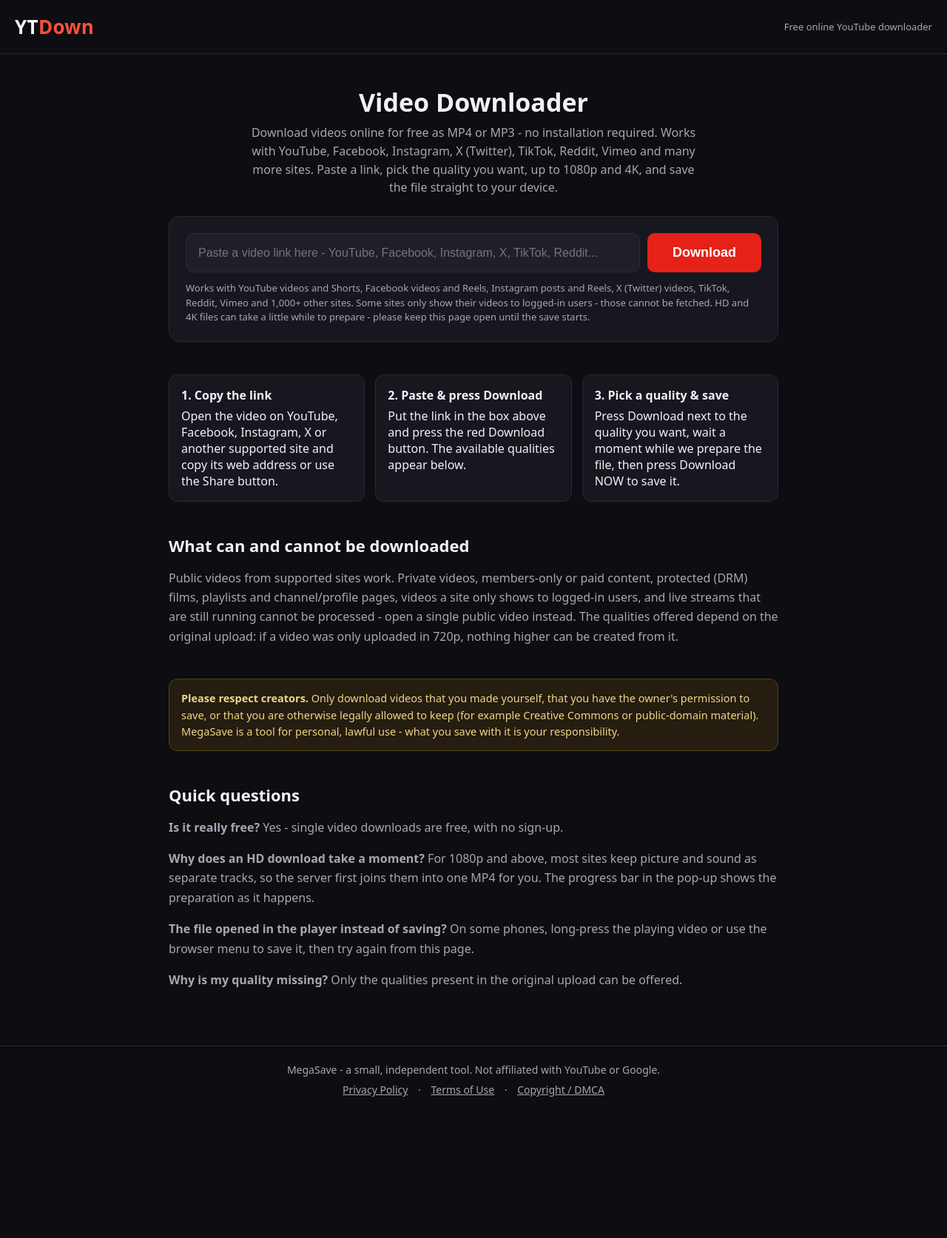
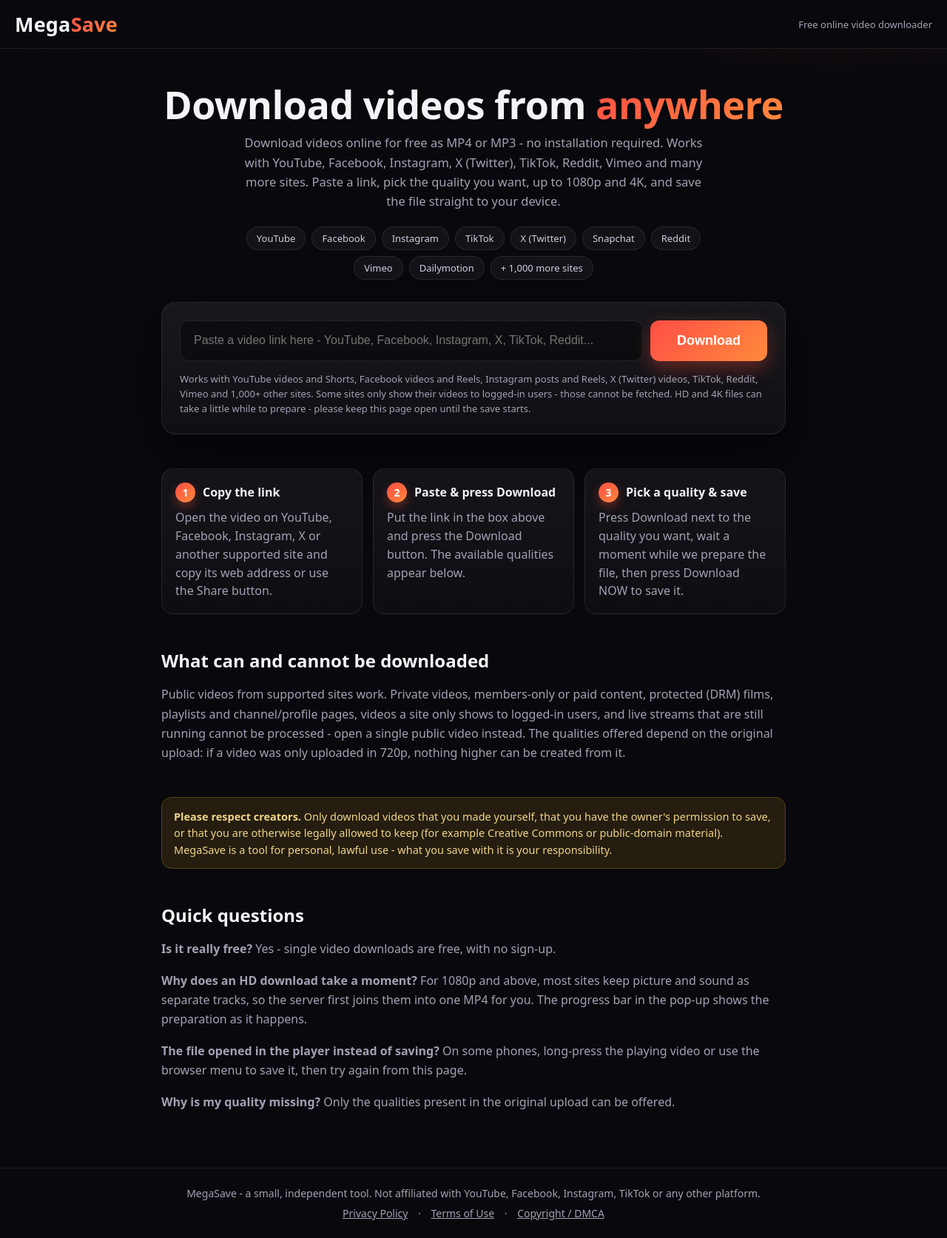
Before and after one commit to agentmobee-beep/ytdown, a Flask app: page / in a window 1280 px wide. Shown: the whole page at 74% size. Before the commit the page ends 1482 px from the top, so only its background shows below. Run offline with Flask 3, Linux system fonts and the light colour scheme; some libraries are stand-ins or nearby versions.

Commit message:
Modern redesign + fix header logo to MegaSave

```diff
--- a/templates/_legal_base.html
+++ b/templates/_legal_base.html
@@ -17,7 +17,7 @@
 </style>
 </head>
 <body>
-<header><div class="logo">YT<span>Down</span></div></header>
+<header><div class="logo">Mega<span>Save</span></div></header>
 <main>
 {% block body %}{% endblock %}
 </main>
--- a/templates/index.html
+++ b/templates/index.html
@@ -11,84 +11,105 @@
      Approval is NOT automatic - see README-DEPLOY.md.
      ================================================================ -->
 <style>
-  :root { --bg:#0d0d12; --panel:#17171f; --panel2:#1f1f2a; --text:#f2f2f5; --muted:#a7a7b5; --accent:#e62117; --accent2:#ff5138; --line:#2a2a38; --green:#3fae5a; }
+  :root { --bg:#08080d; --panel:#12121c; --panel2:#1b1b28; --text:#f4f4f8; --muted:#a2a2b4; --accent:#e62117; --accent2:#ff5138; --line:rgba(255,255,255,.09); --green:#3fae5a; --grad:linear-gradient(135deg,#ff4e45,#ff8a3c); }
   * { box-sizing:border-box; }
-  body { margin:0; font-family:system-ui,-apple-system,"Segoe UI",Roboto,Arial,sans-serif; background:var(--bg); color:var(--text); }
-  header { padding:18px 20px; display:flex; align-items:center; gap:10px; border-bottom:1px solid var(--line); }
-  .logo { font-size:26px; font-weight:800; letter-spacing:.3px; }
-  .logo span { color:var(--accent2); }
+  body { margin:0; font-family:system-ui,-apple-system,"Segoe UI",Roboto,Arial,sans-serif; color:var(--text);
+    background:
+      radial-gradient(900px 480px at 88% -10%, rgba(255,81,56,.16), transparent 60%),
+      radial-gradient(820px 460px at 6% -12%, rgba(96,84,255,.15), transparent 60%),
+      var(--bg); }
+  header { position:sticky; top:0; z-index:40; padding:14px 20px; display:flex; align-items:center; gap:10px;
+    background:rgba(8,8,13,.78); backdrop-filter:blur(12px); -webkit-backdrop-filter:blur(12px); border-bottom:1px solid var(--line); }
+  .logo { font-size:27px; font-weight:800; letter-spacing:.2px; }
+  .logo span, .grad { background:var(--grad); -webkit-background-clip:text; background-clip:text; color:transparent; }
   header .tag { color:var(--muted); font-size:13px; margin-left:auto; }
-  main { max-width:860px; margin:0 auto; padding:34px 18px 60px; }
-  h1 { font-size:34px; text-align:center; margin:8px 0 6px; }
-  .sub { text-align:center; color:var(--muted); margin:0 auto 26px; max-width:620px; line-height:1.55; }
-  .box { background:var(--panel); border:1px solid var(--line); border-radius:14px; padding:22px; }
+  main { max-width:880px; margin:0 auto; padding:40px 18px 60px; }
+  h1 { font-size:clamp(34px,6.5vw,52px); font-weight:800; letter-spacing:-.5px; text-align:center; margin:6px 0 10px; line-height:1.12; }
+  .sub { text-align:center; color:var(--muted); margin:0 auto; max-width:640px; line-height:1.6; font-size:16.5px; }
+  .chips { display:flex; flex-wrap:wrap; gap:8px; justify-content:center; margin:20px auto 30px; max-width:660px; }
+  .chip { padding:6px 13px; border:1px solid var(--line); border-radius:999px; background:rgba(255,255,255,.045); font-size:13px; color:#cfcfe0; white-space:nowrap; }
+  .box { background:linear-gradient(180deg,rgba(255,255,255,.065),rgba(255,255,255,.03)); border:1px solid var(--line); border-radius:20px; padding:24px; box-shadow:0 24px 55px rgba(0,0,0,.45); animation:fadeUp .5s ease both; }
+  @keyframes fadeUp { from { opacity:0; transform:translateY(10px); } to { opacity:1; transform:none; } }
   form.main { display:flex; gap:10px; flex-wrap:wrap; }
   .urlwrap { flex:1 1 320px; position:relative; display:flex; }
-  input[type=url] { flex:1; padding:16px 40px 16px 16px; font-size:16px; border-radius:10px; border:1px solid var(--line); background:var(--panel2); color:var(--text); width:100%; }
+  input[type=url] { flex:1; padding:17px 44px 17px 18px; font-size:16px; border-radius:12px; border:1px solid var(--line); background:rgba(0,0,0,.35); color:var(--text); width:100%; transition:border-color .2s, box-shadow .2s; }
+  input[type=url]:focus { outline:none; border-color:var(--accent2); box-shadow:0 0 0 3px rgba(255,81,56,.25); }
   #clearbtn { position:absolute; right:8px; top:50%; transform:translateY(-50%); border:0; background:transparent; color:var(--muted); font-size:20px; cursor:pointer; padding:4px 8px; display:none; }
-  button.download { padding:16px 34px; font-size:18px; font-weight:700; border:0; border-radius:10px; background:var(--accent); color:#fff; cursor:pointer; }
-  button.download:hover { background:var(--accent2); }
-  button.download:disabled { opacity:.55; cursor:wait; }
-  .hint { color:var(--muted); font-size:13px; margin-top:12px; line-height:1.5; }
+  button.download { padding:17px 36px; font-size:18px; font-weight:700; border:0; border-radius:12px; background:var(--grad); color:#fff; cursor:pointer; box-shadow:0 10px 26px rgba(255,81,56,.35); transition:transform .15s, box-shadow .15s; }
+  button.download:hover { transform:translateY(-1px); box-shadow:0 14px 32px rgba(255,81,56,.45); }
+  button.download:disabled { opacity:.55; cursor:wait; transform:none; }
+  .hint { color:var(--muted); font-size:13px; margin-top:14px; line-height:1.55; }
   #status { margin-top:16px; font-size:15px; display:none; }
   #status.error { color:#ff8a7a; }
   #status.ok { color:#8be08b; }
   .dots::after { content:''; animation:dots 1.2s steps(4) infinite; }
   @keyframes dots { 0% { content:''; } 25% { content:'.'; } 50% { content:'..'; } 75% { content:'...'; } }
-  #result { display:none; margin-top:22px; background:var(--panel); border:1px solid var(--line); border-radius:14px; padding:18px; }
+  #result { display:none; margin-top:24px; background:linear-gradient(180deg,rgba(255,255,255,.065),rgba(255,255,255,.03)); border:1px solid var(--line); border-radius:20px; padding:22px; box-shadow:0 24px 55px rgba(0,0,0,.45); }
   #result .row { display:flex; gap:16px; flex-wrap:wrap; }
-  #result img { width:240px; max-width:100%; border-radius:10px; align-self:flex-start; }
-  #result h2 { font-size:19px; margin:2px 0 6px; line-height:1.35; }
+  #result img { width:240px; max-width:100%; border-radius:14px; align-self:flex-start; box-shadow:0 10px 28px rgba(0,0,0,.5); }
+  #result h2 { font-size:20px; margin:2px 0 6px; line-height:1.35; }
   .meta { color:var(--muted); font-size:14px; }
-  .secttl { font-size:17px; font-weight:700; margin:22px 0 4px; }
-  .optrow { display:flex; align-items:center; gap:10px; padding:11px 2px; border-bottom:1px solid var(--line); }
+  .secttl { font-size:18px; font-weight:700; margin:26px 0 6px; }
+  .optrow { display:flex; align-items:center; gap:10px; padding:12px 8px; border-bottom:1px solid var(--line); border-radius:10px; transition:background .15s; }
+  .optrow:hover { background:rgba(255,255,255,.045); }
   .optrow .q { flex:1; font-size:15.5px; font-weight:600; display:flex; align-items:center; gap:6px; flex-wrap:wrap; }
-  .badge { background:#123324; color:#7ddb9a; border:1px solid #1e4d33; font-size:11px; font-weight:700; padding:2px 6px; border-radius:5px; text-transform:lowercase; }
-  .besttag { background:var(--accent); color:#fff; font-size:11px; font-weight:700; padding:2px 7px; border-radius:5px; }
+  .badge { background:rgba(63,174,90,.14); color:#7ddb9a; border:1px solid rgba(63,174,90,.35); font-size:11px; font-weight:700; padding:2px 6px; border-radius:5px; text-transform:lowercase; }
+  .besttag { background:var(--grad); color:#fff; font-size:11px; font-weight:700; padding:2px 7px; border-radius:5px; }
   .optrow .size { color:var(--muted); font-size:13.5px; white-space:nowrap; }
-  .optrow button { background:var(--accent); color:#fff; border:0; border-radius:8px; padding:9px 16px; font-weight:700; font-size:14.5px; cursor:pointer; white-space:nowrap; }
-  .optrow button:hover { background:var(--accent2); }
-  section { margin-top:44px; }
-  section h3 { font-size:22px; margin-bottom:10px; }
+  .optrow button { background:var(--grad); color:#fff; border:0; border-radius:999px; padding:9px 18px; font-weight:700; font-size:14.5px; cursor:pointer; white-space:nowrap; box-shadow:0 6px 16px rgba(255,81,56,.28); }
+  .optrow button:hover { filter:brightness(1.08); }
+  section { margin-top:46px; }
+  section h3 { font-size:24px; margin-bottom:10px; }
   section p, section li { color:var(--muted); line-height:1.65; }
   .steps { display:grid; grid-template-columns:repeat(auto-fit,minmax(210px,1fr)); gap:14px; }
-  .step { background:var(--panel); border:1px solid var(--line); border-radius:12px; padding:16px; }
-  .step b { display:block; margin-bottom:6px; color:var(--text); }
-  .notice { background:#241d10; border:1px solid #554410; color:#f0d489; border-radius:12px; padding:14px 16px; line-height:1.55; font-size:14.5px; }
-  footer { border-top:1px solid var(--line); padding:22px; text-align:center; color:var(--muted); font-size:14px; }
+  .step { background:linear-gradient(180deg,rgba(255,255,255,.055),rgba(255,255,255,.025)); border:1px solid var(--line); border-radius:16px; padding:18px; line-height:1.55; color:var(--muted); }
+  .step b { display:flex; align-items:center; gap:10px; margin-bottom:8px; color:var(--text); font-size:16px; }
+  .num { display:inline-flex; align-items:center; justify-content:center; width:27px; height:27px; border-radius:50%; background:var(--grad); color:#fff; font-size:14px; font-weight:800; flex:none; box-shadow:0 6px 14px rgba(255,81,56,.35); }
+  .notice { background:#241d10; border:1px solid #554410; color:#f0d489; border-radius:14px; padding:14px 16px; line-height:1.55; font-size:14.5px; }
+  footer { border-top:1px solid var(--line); padding:24px 22px; text-align:center; color:var(--muted); font-size:14px; }
   footer a { color:var(--muted); margin:0 10px; }
+  footer a:hover { color:var(--text); }
   code { background:var(--panel2); padding:1px 6px; border-radius:6px; }
   /* Preparation modal */
-  #backdrop { display:none; position:fixed; inset:0; background:rgba(0,0,0,.72); z-index:50; align-items:flex-start; justify-content:center; padding:28px 14px; overflow:auto; }
+  #backdrop { display:none; position:fixed; inset:0; background:rgba(0,0,0,.74); z-index:50; align-items:flex-start; justify-content:center; padding:28px 14px; overflow:auto; }
   #backdrop.open { display:flex; }
-  .modal { background:var(--panel); border:1px solid var(--line); border-radius:14px; max-width:520px; width:100%; padding:0 22px 20px; position:relative; }
-  .modal .mhead { background:var(--accent); margin:0 -22px 16px; padding:14px 52px 14px 22px; border-radius:14px 14px 0 0; font-size:18px; font-weight:700; line-height:1.35; }
+  .modal { background:#14141f; border:1px solid var(--line); border-radius:20px; max-width:520px; width:100%; padding:0 22px 20px; position:relative; box-shadow:0 30px 70px rgba(0,0,0,.6); }
+  .modal .mhead { background:var(--grad); margin:0 -22px 16px; padding:15px 52px 15px 22px; border-radius:20px 20px 0 0; font-size:18px; font-weight:700; line-height:1.35; }
   #mx { position:absolute; top:8px; right:12px; background:transparent; border:0; color:#fff; font-size:26px; cursor:pointer; z-index:2; }
   .mnote { font-size:15px; margin:2px 0 14px; }
-  .mrow { display:flex; gap:14px; background:var(--panel2); border:1px solid var(--line); border-radius:10px; padding:10px; align-items:center; }
+  .mrow { display:flex; gap:14px; background:var(--panel2); border:1px solid var(--line); border-radius:12px; padding:10px; align-items:center; }
   .mrow img { width:120px; border-radius:8px; }
   .mrow .mq { font-weight:700; color:#7ddb9a; }
   #mphase { text-align:center; margin:18px 0 10px; font-size:15px; }
-  .bar { background:var(--panel2); border:1px solid var(--line); border-radius:8px; height:30px; overflow:hidden; }
+  .bar { background:var(--panel2); border:1px solid var(--line); border-radius:999px; height:28px; overflow:hidden; }
   .bar i { display:block; height:100%; width:0%; background:linear-gradient(90deg,var(--accent),#ff8a3c); transition:width .5s ease; }
   #mpct { text-align:center; font-weight:800; font-size:17px; margin-top:8px; }
-  .nowbtn { display:block; text-align:center; background:var(--accent); color:#fff; font-size:19px; font-weight:800; padding:15px; border-radius:10px; text-decoration:none; margin:14px 0 8px; cursor:pointer; }
-  .nowbtn:hover { background:var(--accent2); }
+  .nowbtn { display:block; text-align:center; background:var(--grad); color:#fff; font-size:19px; font-weight:800; padding:15px; border-radius:12px; text-decoration:none; margin:14px 0 8px; cursor:pointer; box-shadow:0 10px 26px rgba(255,81,56,.35); }
+  .nowbtn:hover { filter:brightness(1.08); }
   .closebtn { display:block; margin:16px 0 0 auto; background:transparent; border:0; color:var(--text); font-size:15px; cursor:pointer; padding:6px 4px; }
   #merror { color:#ff8a7a; line-height:1.5; }
+  @media (max-width:560px) {
+    header .tag { display:none; }
+    button.download { width:100%; }
+    #result img { width:100%; }
+    main { padding-top:30px; }
+  }
 </style>
 </head>
 <body>
 <header>
-  <div class="logo">YT<span>Down</span></div>
-  <div class="tag">Free online YouTube downloader</div>
+  <div class="logo">Mega<span>Save</span></div>
+  <div class="tag">Free online video downloader</div>
 </header>
 <main>
-  <h1>Video Downloader</h1>
+  <h1>Download videos from <span class="grad">anywhere</span></h1>
   <p class="sub">Download videos online for free as MP4 or MP3 - no installation
      required. Works with YouTube, Facebook, Instagram, X (Twitter), TikTok, Reddit,
      Vimeo and many more sites. Paste a link, pick the quality you want, up to 1080p
      and 4K, and save the file straight to your device.</p>
+  <div class="chips">
+    <span class="chip">YouTube</span><span class="chip">Facebook</span><span class="chip">Instagram</span><span class="chip">TikTok</span><span class="chip">X (Twitter)</span><span class="chip">Snapchat</span><span class="chip">Reddit</span><span class="chip">Vimeo</span><span class="chip">Dailymotion</span><span class="chip">+ 1,000 more sites</span>
+  </div>
 
   <div class="box">
     <form class="main" id="dlform">
@@ -123,9 +144,9 @@
 
   <section>
     <div class="steps">
-      <div class="step"><b>1. Copy the link</b>Open the video on YouTube, Facebook, Instagram, X or another supported site and copy its web address or use the Share button.</div>
-      <div class="step"><b>2. Paste &amp; press Download</b>Put the link in the box above and press the red Download button. The available qualities appear below.</div>
-      <div class="step"><b>3. Pick a quality &amp; save</b>Press Download next to the quality you want, wait a moment while we prepare the file, then press Download NOW to save it.</div>
+      <div class="step"><b><span class="num">1</span> Copy the link</b>Open the video on YouTube, Facebook, Instagram, X or another supported site and copy its web address or use the Share button.</div>
+      <div class="step"><b><span class="num">2</span> Paste &amp; press Download</b>Put the link in the box above and press the Download button. The available qualities appear below.</div>
+      <div class="step"><b><span class="num">3</span> Pick a quality &amp; save</b>Press Download next to the quality you want, wait a moment while we prepare the file, then press Download NOW to save it.</div>
     </div>
   </section>
 
@@ -157,7 +178,7 @@
   </section>
 </main>
 <footer>
-  <div>MegaSave - a small, independent tool. Not affiliated with YouTube or Google.</div>
+  <div>MegaSave - a small, independent tool. Not affiliated with YouTube, Facebook, Instagram, TikTok or any other platform.</div>
   <div style="margin-top:8px">
     <a href="/privacy">Privacy Policy</a> &middot;
     <a href="/terms">Terms of Use</a> &middot;
```
